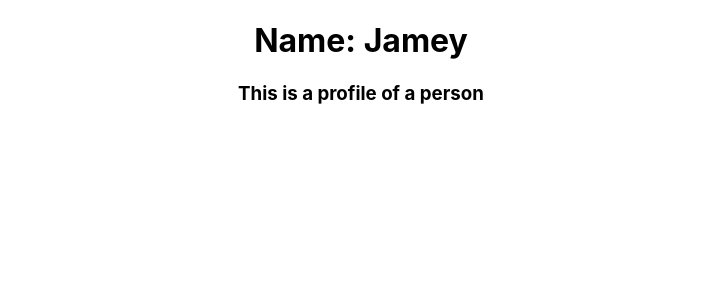
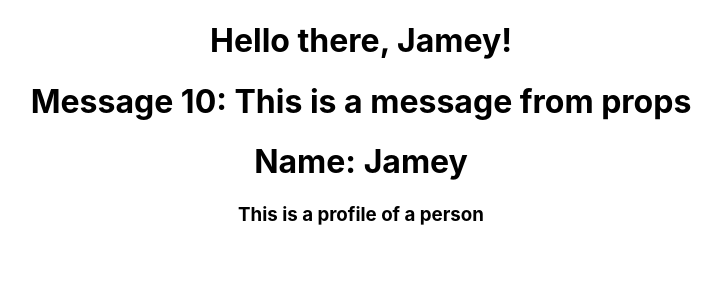
Before and after one commit to jameydev/react-gen-testing, a React (Create React App) app: page / in a window 1280 px wide. Shown: the top 300 px of the page, without its empty margins (279-1001 px from the left). Built offline with nearby package versions, Linux system fonts and the light colour scheme.

Commit message:
class component props demo

```diff
--- a/src/App.js
+++ b/src/App.js
@@ -1,14 +1,14 @@
 // import logo from './logo.svg';
 import './App.css';
-// import Hello from './components/Hello';
-// import Message from './components/Message';
+import Hello from './components/Hello';
+import Message from './components/Message';
 import Profile from './components/Profile';
 
 function App() {
   return (
     <div className="App">
-      {/* <Hello />
-      <Message /> */}
+      <Hello />
+      <Message msgCode='10' msgContent='This is a message from props'/>
       <Profile name='Jamey' lastName='Bryce'>
         <h3>This is a profile of a person</h3>
       </Profile>
--- a/src/components/Message.js
+++ b/src/components/Message.js
@@ -2,6 +2,6 @@ import { Component } from 'react';
 
 export default class Message extends Component {
     render() {
-        return <h1>This is a class component</h1>;
+        return <h1>Message {this.props.msgCode}: {this.props.msgContent}</h1>;
     }
 }
--- a/src/components/Profile.js
+++ b/src/components/Profile.js
@@ -6,5 +6,5 @@ export default function Profile(props) {
             </h1>
             {props.children}
         </>
-        );
+    );
 }
```
